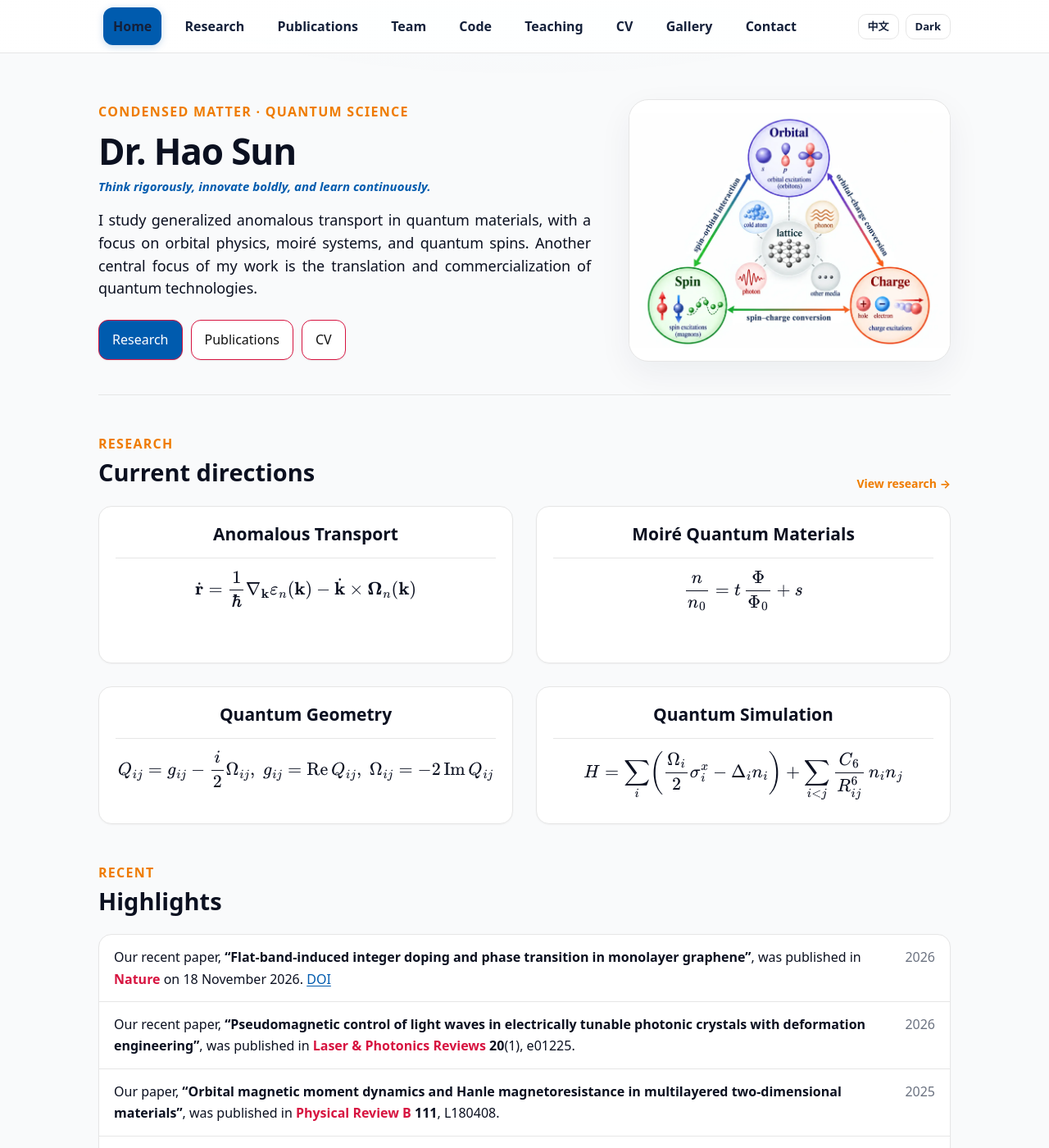
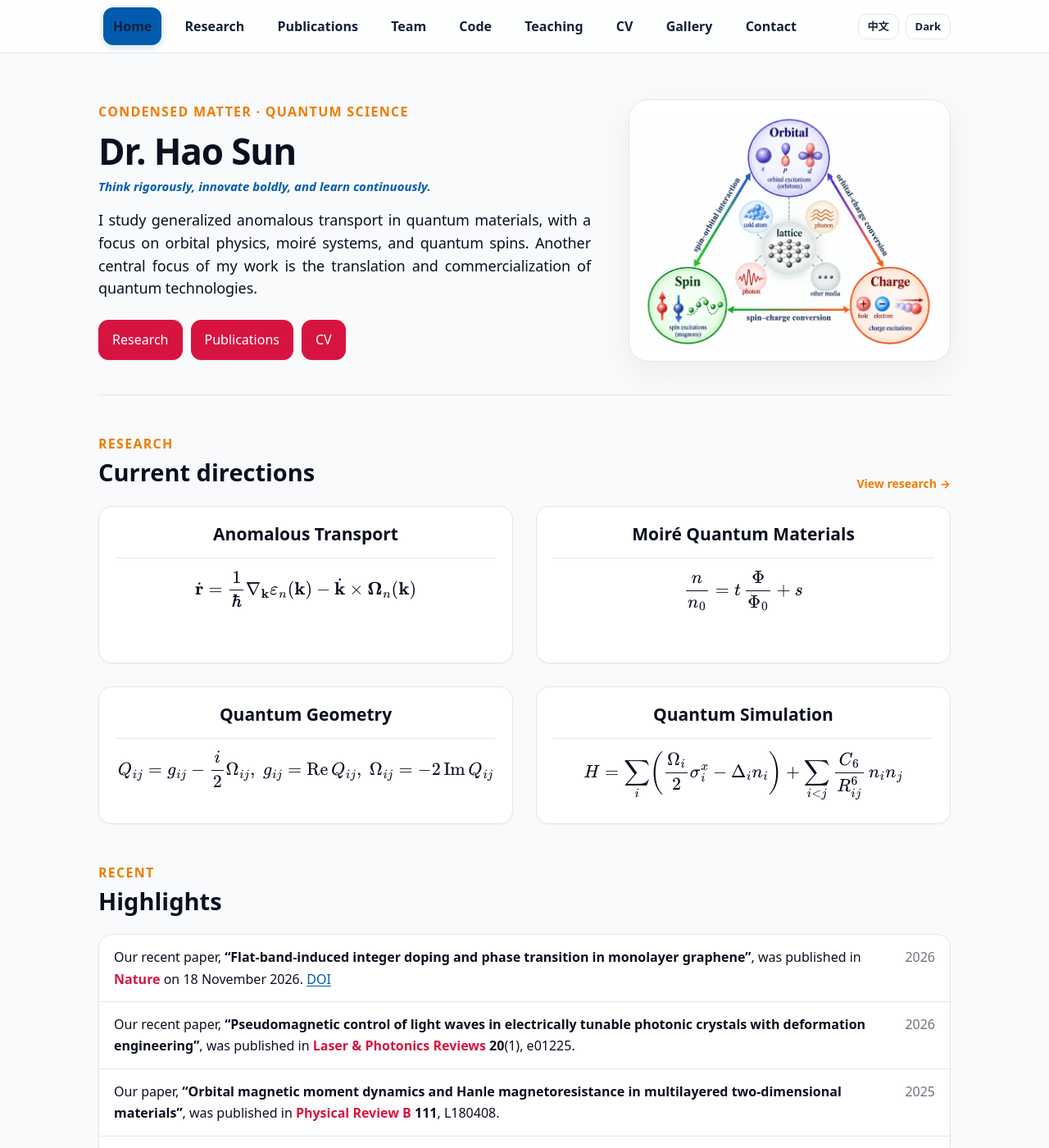
Before and after one commit to sunohao/sunohao.github.io, a Jekyll site: the page built from index.md, in a window 1280 px wide and 1400 px high. Shown: the whole window at 82% size. Built offline with Jekyll 4.4.1, drawn with Linux system fonts in a browser that asks for light colours.

Commit message:
Fix homepage CTA color override

```diff
--- a/_layouts/default.html
+++ b/_layouts/default.html
@@ -370,7 +370,25 @@ html[data-theme="light"] .pub-note{background:rgba(239,124,0,.14);border-color:r
   footer.site-footer{border-color:var(--b);color:#9aa4b2}
 }
 
-  </style>
+
+/* Homepage CTA override: keep all three buttons NTU red */
+.hero .cta-row .btn,
+.hero .cta-row .btn.acc,
+html[data-theme="light"] .hero .cta-row .btn,
+html[data-theme="light"] .hero .cta-row .btn.acc,
+html[data-theme="dark"] .hero .cta-row .btn,
+html[data-theme="dark"] .hero .cta-row .btn.acc{
+  background:var(--highlight);
+  border-color:var(--highlight);
+  color:#fff;
+}
+.hero .cta-row .btn:hover,
+.hero .cta-row .btn.acc:hover{
+  background:#b91036;
+  border-color:#b91036;
+  color:#fff;
+}
+</style>
   <script defer src="https://cdn.jsdelivr.net/npm/mathjax@3/es5/tex-mml-chtml.js"></script>
 </head>
 <body>
```
